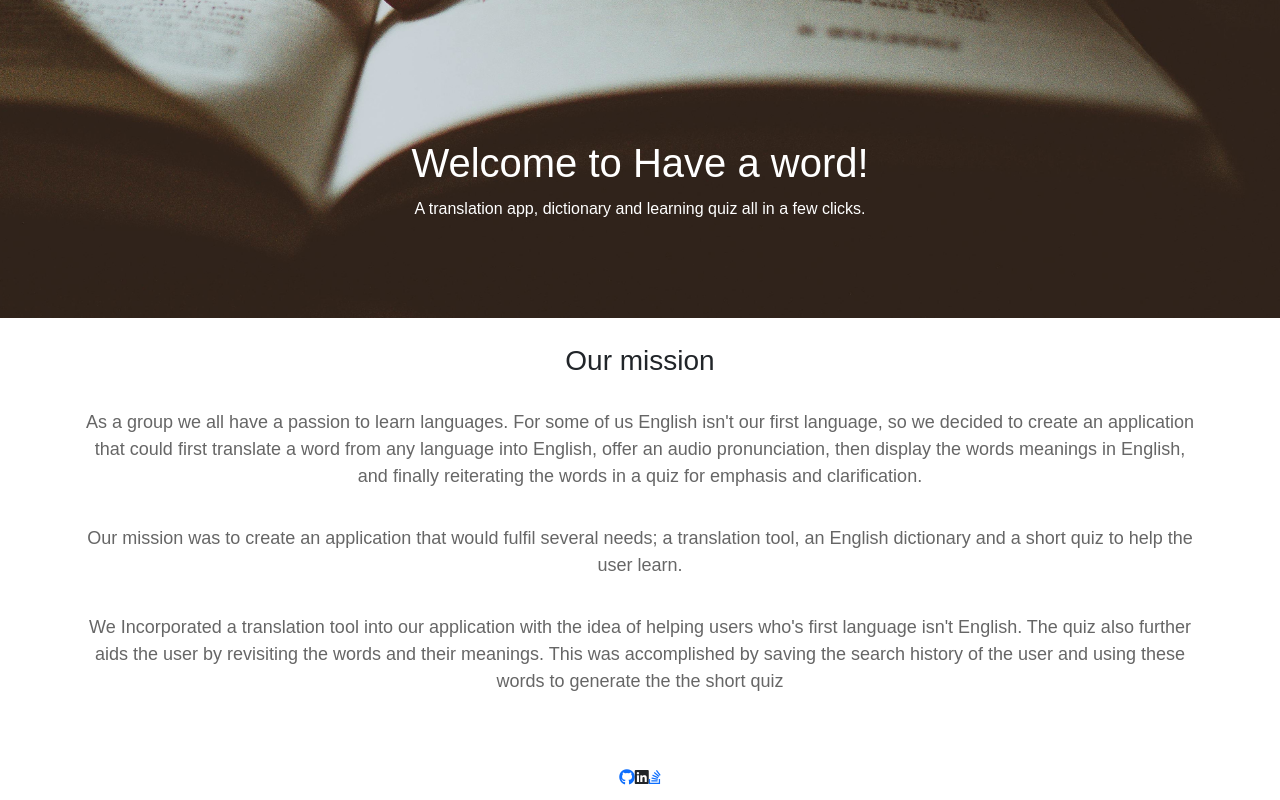
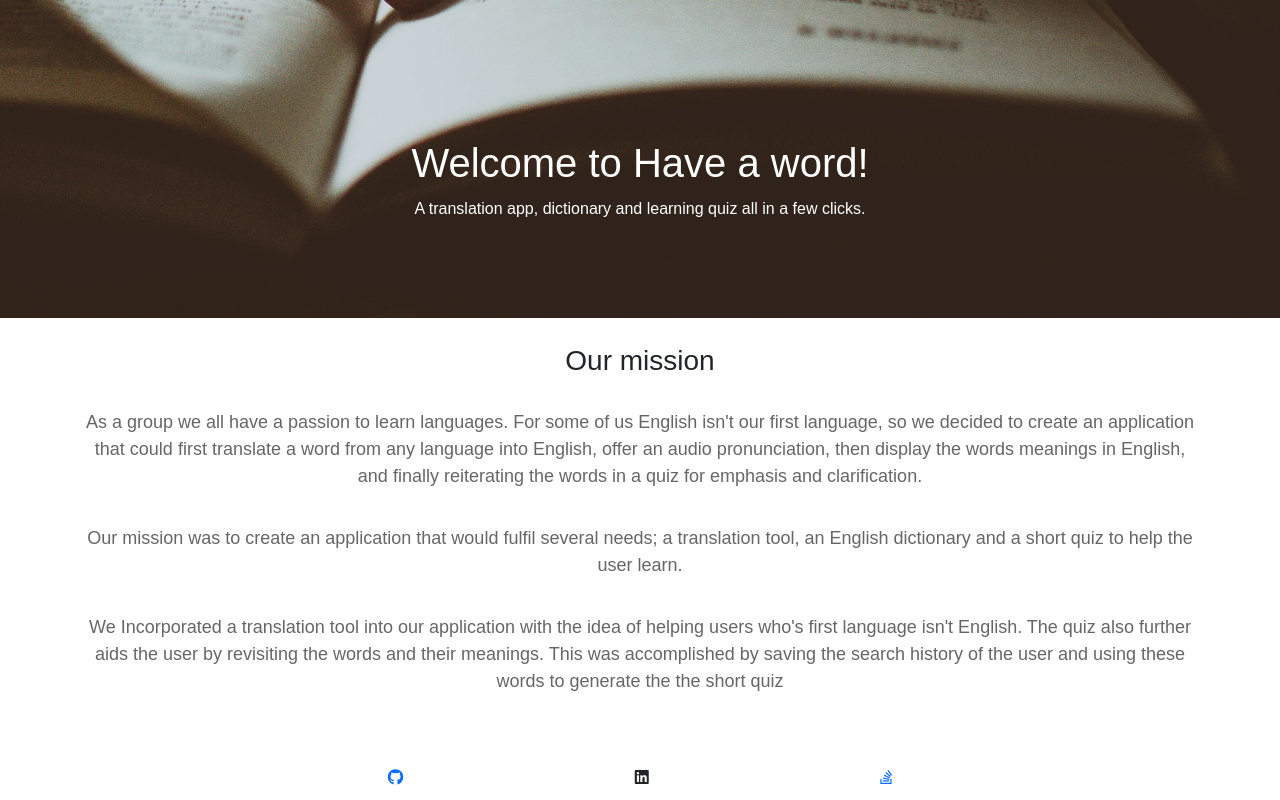
Before and after one commit to baxt01/have-a-word, a React (Vite) app: page / in a window 1280 px wide. Shown: the part 300-1100 px from the top of the page. Built offline with nearby package versions, Linux system fonts and the light colour scheme; a web font is replaced by a local one.

Commit message:
adding the footer styling

```diff
--- /dev/null
+++ b/src/components/Footer.css
@@ -0,0 +1,6 @@
+.links {
+
+    display: flex;
+    flex-direction: row;
+    justify-content: space-around;
+}
--- a/src/components/Footer.jsx
+++ b/src/components/Footer.jsx
@@ -1,4 +1,6 @@
 import React from "react";
+import './Footer.css';
+
 function Footer() {
 
     const icons = [
@@ -18,10 +20,10 @@
     ]
 
     return (
-        <section>
+        <section className="footer">
             <footer className="container">
                 <div className="row">
-                    <div className="col-lg-8 mx-auto text-center">
+                    <div className="col-lg-8 mx-auto text-center links">
                         {icons.map(icon =>
                         (
                             <a href={icon.link} key={icon.name} target="_blank" rel="noopener noreferrer"><i className={icon.name}></i></a>
```
